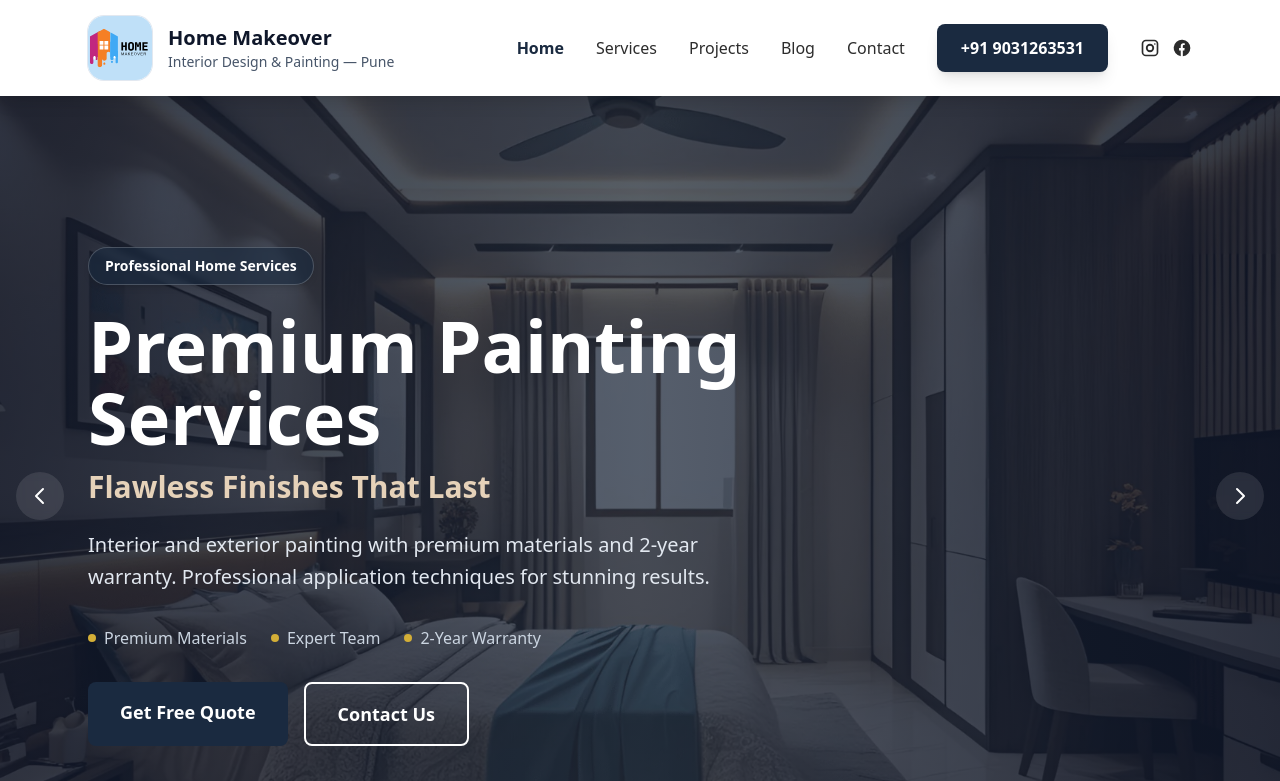
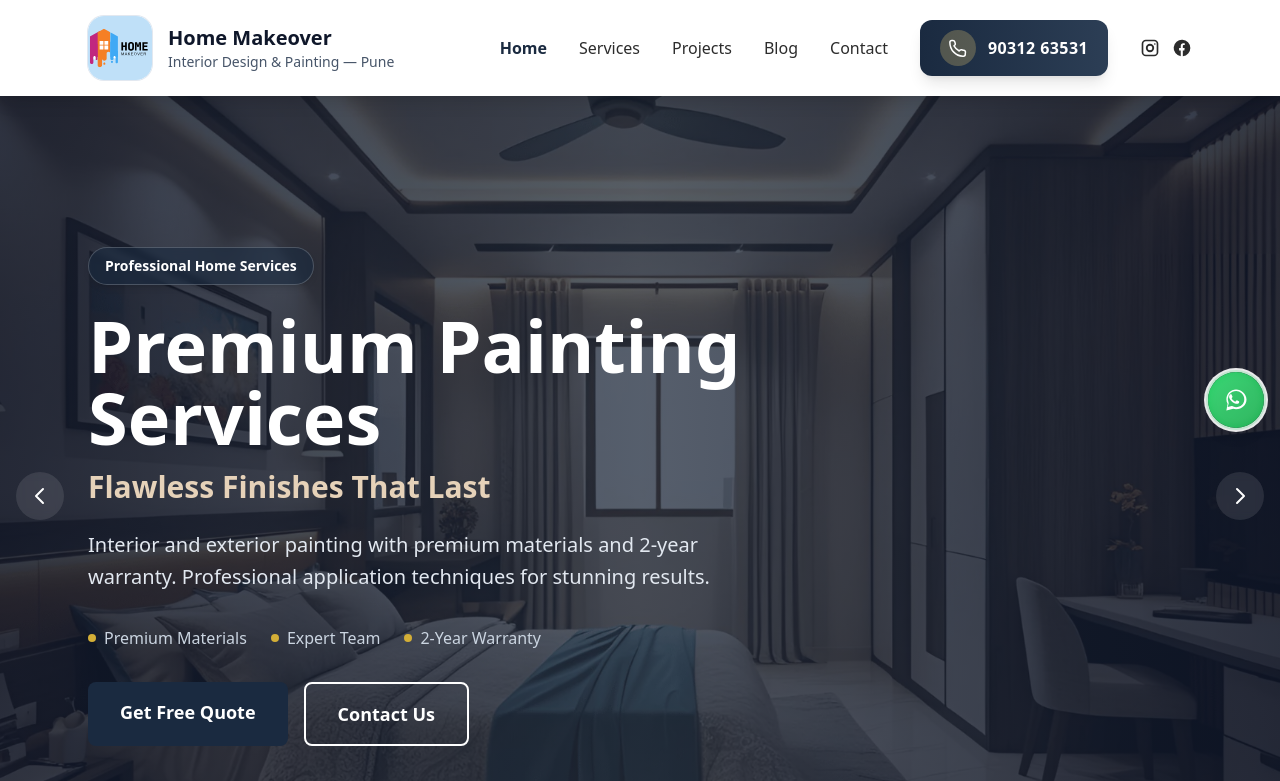
Before and after one commit to rizwan-dev/homemakeover, a Next.js app: page / in a window 1280 px wide. Shown: the top 781 px of the page. Built offline with nearby package versions, Linux system fonts and the light colour scheme.

Commit message:
Added whatsapp button and added animation on phone number

```diff
--- a/components/Header.js
+++ b/components/Header.js
@@ -52,9 +52,18 @@ export default function Header() {
             </Link>
             <a
               href="tel:+919031263531"
-              className="px-6 py-3 bg-primary hover:bg-primary-light text-white rounded-lg font-semibold transition-colors shadow-lg"
+              aria-label="Call Home Makeover"
+              className="group relative inline-flex items-center gap-3 px-5 py-2.5 rounded-xl text-white font-semibold bg-gradient-to-r from-primary to-primary-light shadow-lg ring-1 ring-white/10 hover:shadow-xl hover:scale-[1.02] transition-all duration-200 overflow-hidden"
             >
-              +91 9031263531
+              <span className="relative flex items-center justify-center w-9 h-9 rounded-full bg-white/10">
+                <span className="absolute inset-0 rounded-full animate-ping bg-accent/20" />
+                <svg className="relative w-5 h-5 text-white" viewBox="0 0 24 24" fill="none" stroke="currentColor" strokeWidth="1.8" strokeLinecap="round" strokeLinejoin="round" aria-hidden="true">
+                  <path d="M2.25 5.25c0-1.243 1.007-2.25 2.25-2.25H6c.966 0 1.795.622 2.084 1.54l.62 2.012c.19.616.03 1.288-.41 1.74l-1.1 1.1a15.75 15.75 0 006.222 6.222l1.1-1.1c.452-.44 1.124-.6 1.74-.41l2.012.62A2.25 2.25 0 0120.75 18v1.5a2.25 2.25 0 01-2.25 2.25h-.75C9.55 21.75 2.25 14.45 2.25 5.25V5.25z" />
+                </svg>
+              </span>
+              <span className="tracking-wide">90312 63531</span>
+              <span className="absolute inset-0 rounded-xl ring-2 ring-accent/0 group-hover:ring-accent/40 transition-all duration-300" />
+              <span className="pointer-events-none absolute -left-1/3 top-0 h-full w-1/3 bg-white/20 blur-md skew-x-[-20deg] -translate-x-[120%] group-hover:translate-x-[220%] transition-transform duration-700 ease-out" />
             </a>
             <div className="flex items-center gap-3">
               <a href="https://www.instagram.com/homesmakeover/" target="_blank" rel="noopener noreferrer" aria-label="Instagram" className="text-text hover:text-primary">
@@ -102,9 +111,18 @@ export default function Header() {
               </Link>
               <a
                 href="tel:+919031263531"
-                className="px-6 py-3 bg-primary hover:bg-primary-light text-white rounded-lg font-semibold transition-colors text-center"
+                aria-label="Call Home Makeover"
+                className="group relative inline-flex items-center gap-3 px-5 py-3 rounded-xl text-white font-semibold bg-gradient-to-r from-primary to-primary-light shadow-lg ring-1 ring-white/10 hover:shadow-xl hover:scale-[1.02] transition-all duration-200 overflow-hidden"
               >
-                +91 9031263531
+                <span className="relative flex items-center justify-center w-9 h-9 rounded-full bg-white/10">
+                  <span className="absolute inset-0 rounded-full animate-ping bg-accent/20" />
+                  <svg className="relative w-5 h-5 text-white" viewBox="0 0 24 24" fill="none" stroke="currentColor" strokeWidth="1.8" strokeLinecap="round" strokeLinejoin="round" aria-hidden="true">
+                    <path d="M2.25 5.25c0-1.243 1.007-2.25 2.25-2.25H6c.966 0 1.795.622 2.084 1.54l.62 2.012c.19.616.03 1.288-.41 1.74l-1.1 1.1a15.75 15.75 0 006.222 6.222l1.1-1.1c.452-.44 1.124-.6 1.74-.41l2.012.62A2.25 2.25 0 0120.75 18v1.5a2.25 2.25 0 01-2.25 2.25h-.75C9.55 21.75 2.25 14.45 2.25 5.25V5.25z" />
+                  </svg>
+                </span>
+                <span className="tracking-wide">90312 63531</span>
+                <span className="absolute inset-0 rounded-xl ring-2 ring-accent/0 group-hover:ring-accent/40 transition-all duration-300" />
+                <span className="pointer-events-none absolute -left-1/3 top-0 h-full w-1/3 bg-white/20 blur-md skew-x-[-20deg] -translate-x-[120%] group-hover:translate-x-[220%] transition-transform duration-700 ease-out" />
               </a>
                 <div className="flex items-center gap-4 pt-2">
                   <a href="https://www.instagram.com/homesmakeover/" target="_blank" rel="noopener noreferrer" aria-label="Instagram" className="text-text hover:text-primary">
--- /dev/null
+++ b/components/WhatsAppButton.js
@@ -0,0 +1,44 @@
+export default function WhatsAppButton() {
+  const phoneNumber = '919031263531' // WhatsApp format without '+'
+  const prefilled = encodeURIComponent(
+    "Hi Home Makeover, I'd like to discuss my interior/painting project."
+  )
+
+  return (
+    <div className="fixed right-3 md:right-4 top-1/2 -translate-y-1/2 z-50">
+      <a
+        href={`https://wa.me/${phoneNumber}?text=${prefilled}`}
+        target="_blank"
+        rel="noopener noreferrer"
+        aria-label="Chat on WhatsApp"
+        className="group block"
+      >
+        <div className="relative">
+          {/* Pulse ring */}
+          <span className="absolute inset-0 rounded-full animate-ping bg-[#25D366]/20" />
+          {/* Button */}
+          <div className="relative w-12 h-12 md:w-14 md:h-14 rounded-full bg-gradient-to-br from-[#25D366] via-[#20be5a] to-[#1aae4f] text-white shadow-lg ring-2 ring-white/90 ring-offset-2 ring-offset-[#25D366]/20 hover:shadow-xl hover:scale-105 transition-all duration-200 flex items-center justify-center">
+            {/* WhatsApp logo (inline SVG) */}
+            <svg
+              xmlns="http://www.w3.org/2000/svg"
+              viewBox="0 0 32 32"
+              className="w-6 h-6 md:w-7 md:h-7"
+              aria-hidden="true"
+            >
+              <path
+                fill="currentColor"
+                d="M19.11 17.26c-.29-.15-1.68-.83-1.94-.93c-.26-.1-.45-.15-.64.15c-.19.29-.74.93-.91 1.12c-.17.19-.34.22-.63.07c-.29-.15-1.21-.45-2.3-1.45c-.85-.76-1.42-1.7-1.58-1.99c-.16-.29-.02-.45.12-.6c.13-.13.29-.34.43-.51c.14-.17.19-.29.29-.48c.1-.19.05-.36-.02-.51c-.07-.15-.64-1.55-.88-2.12c-.23-.55-.47-.48-.64-.49l-.54-.01c-.19 0-.51.07-.78.36c-.26.29-1 1-1 2.44c0 1.43 1.03 2.81 1.17 3.01c.14.19 2.02 3.09 4.89 4.33c.68.29 1.21.46 1.62.59c.68.22 1.29.19 1.77.12c.54-.08 1.68-.69 1.92-1.36c.24-.67.24-1.24.17-1.36c-.07-.12-.26-.19-.55-.34zM16.03 4C9.94 4 5 8.94 5 15.03c0 1.95.51 3.77 1.4 5.36L5 28l7.8-2.05a11.03 11.03 0 0 0 3.23.48C22.94 26.43 28 21.49 28 15.4C28 9.31 22.12 4 16.03 4zm0 20.18c-1.66 0-3.2-.45-4.54-1.23l-.33-.2l-4.63 1.22l1.24-4.51l-.22-.35A9.4 9.4 0 1 1 25.43 15.4c0 5.18-4.22 8.78-9.4 8.78z"
+              />
+            </svg>
+            {/* Inner highlight */}
+            <span className="pointer-events-none absolute inset-0 rounded-full bg-white/10 blur-sm" />
+          </div>
+          {/* Hover label */}
+          <div className="absolute right-[calc(100%+8px)] top-1/2 -translate-y-1/2 pointer-events-none opacity-0 group-hover:opacity-100 transition bg-primary text-white text-xs md:text-sm px-3 py-1.5 rounded-full shadow-md">
+            Chat on WhatsApp
+          </div>
+        </div>
+      </a>
+    </div>
+  )
+}
--- a/pages/_app.js
+++ b/pages/_app.js
@@ -1,5 +1,6 @@
 import '../styles/globals.css'
 import Head from 'next/head'
+import WhatsAppButton from '../components/WhatsAppButton'
 
 function MyApp({ Component, pageProps }) {
   return (
@@ -11,6 +12,7 @@ function MyApp({ Component, pageProps }) {
         <meta name="theme-color" content="#111827" />
       </Head>
       <Component {...pageProps} />
+      <WhatsAppButton />
     </>
   )
 }
```
